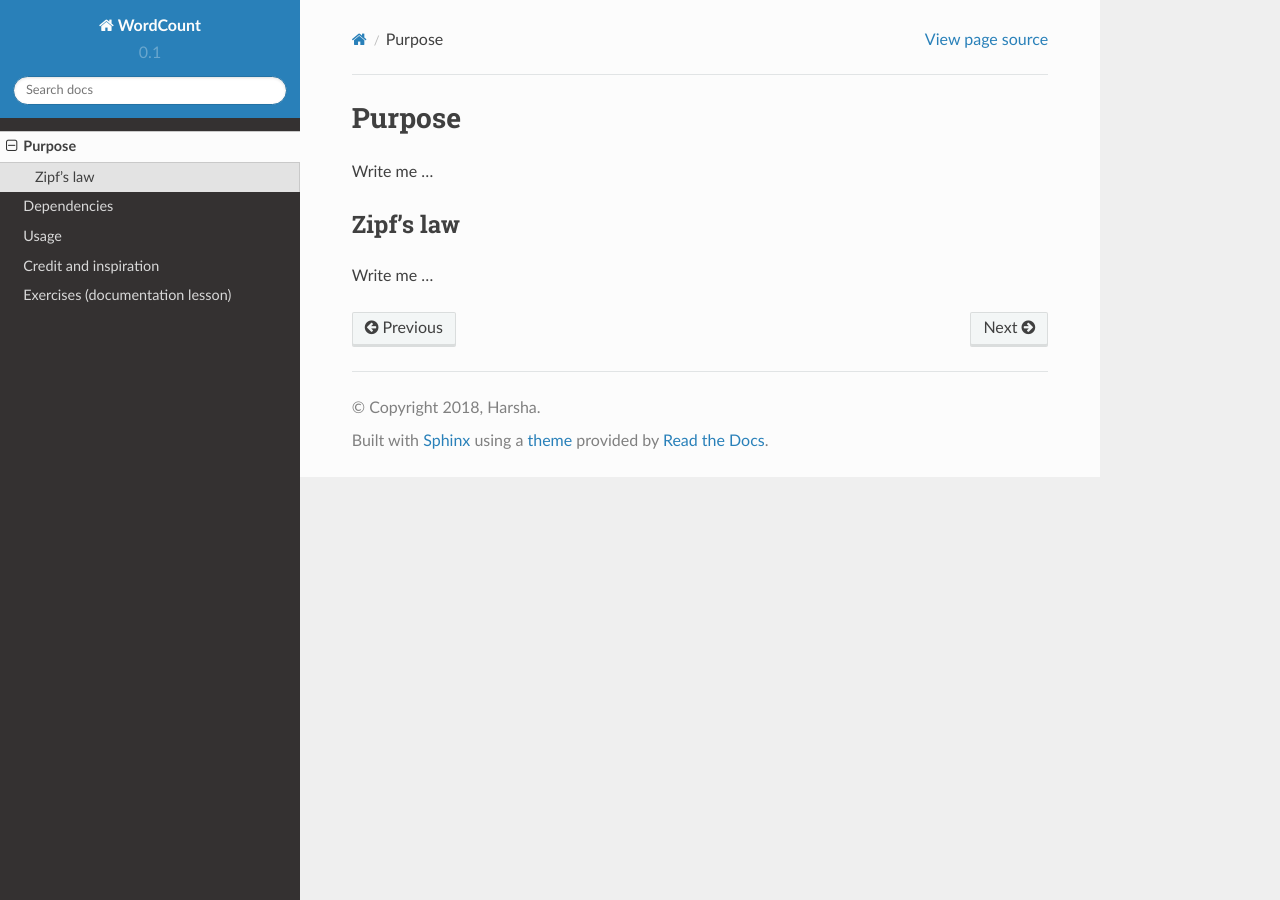
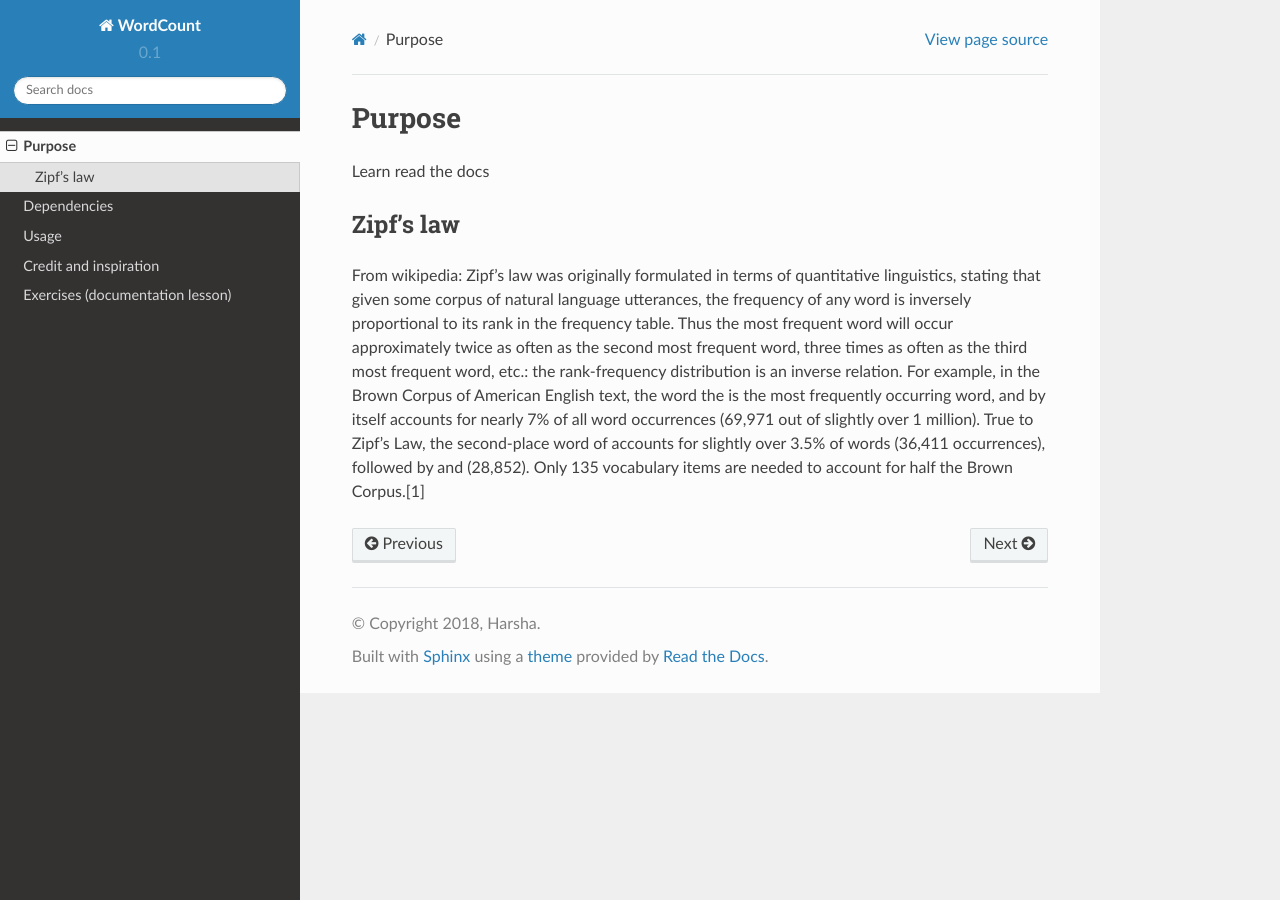
Before and after one commit to ArjunChakrawal/word-count-AC, a Sphinx documentation site: the page built from doc/purpose.rst, in a window 1280 px wide. Built offline with Sphinx 7.4.7 and the Read the Docs theme 2.0.0, drawn with Linux system fonts in a browser that asks for light colours.

Commit message:
Update purpose.rst

```diff
--- a/doc/purpose.rst
+++ b/doc/purpose.rst
@@ -3,10 +3,11 @@
 Purpose
 =======
 
-Write me ...
+Learn read the docs
 
 
 Zipf's law
 ----------
 
-Write me ...
+From wikipedia:
+Zipf's law was originally formulated in terms of quantitative linguistics, stating that given some corpus of natural language utterances, the frequency of any word is inversely proportional to its rank in the frequency table. Thus the most frequent word will occur approximately twice as often as the second most frequent word, three times as often as the third most frequent word, etc.: the rank-frequency distribution is an inverse relation. For example, in the Brown Corpus of American English text, the word the is the most frequently occurring word, and by itself accounts for nearly 7% of all word occurrences (69,971 out of slightly over 1 million). True to Zipf's Law, the second-place word of accounts for slightly over 3.5% of words (36,411 occurrences), followed by and (28,852). Only 135 vocabulary items are needed to account for half the Brown Corpus.[1]
```
